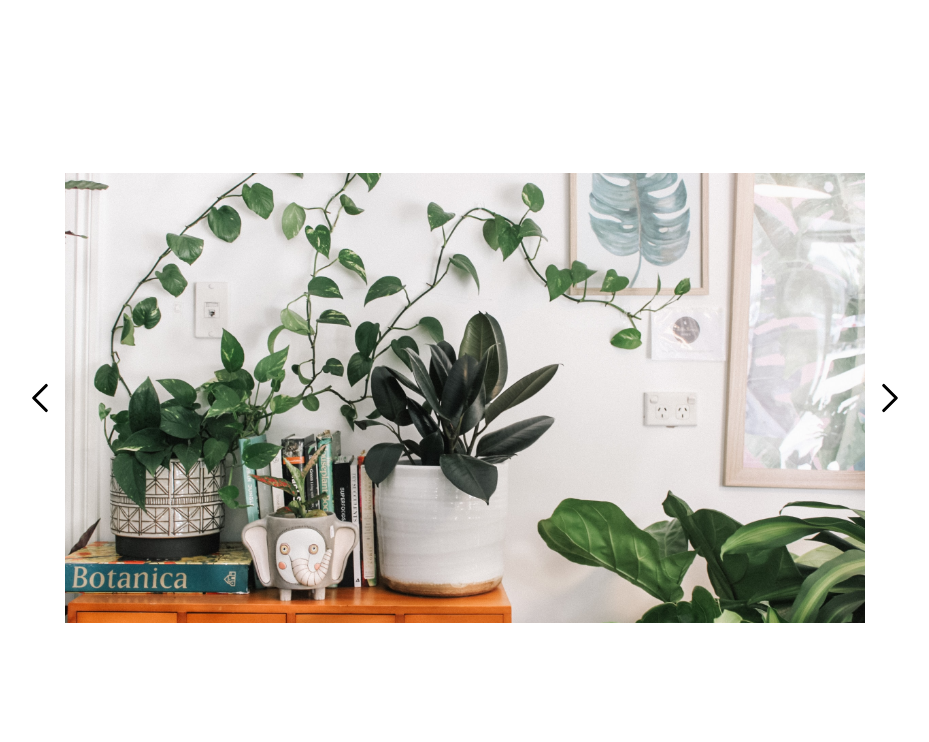
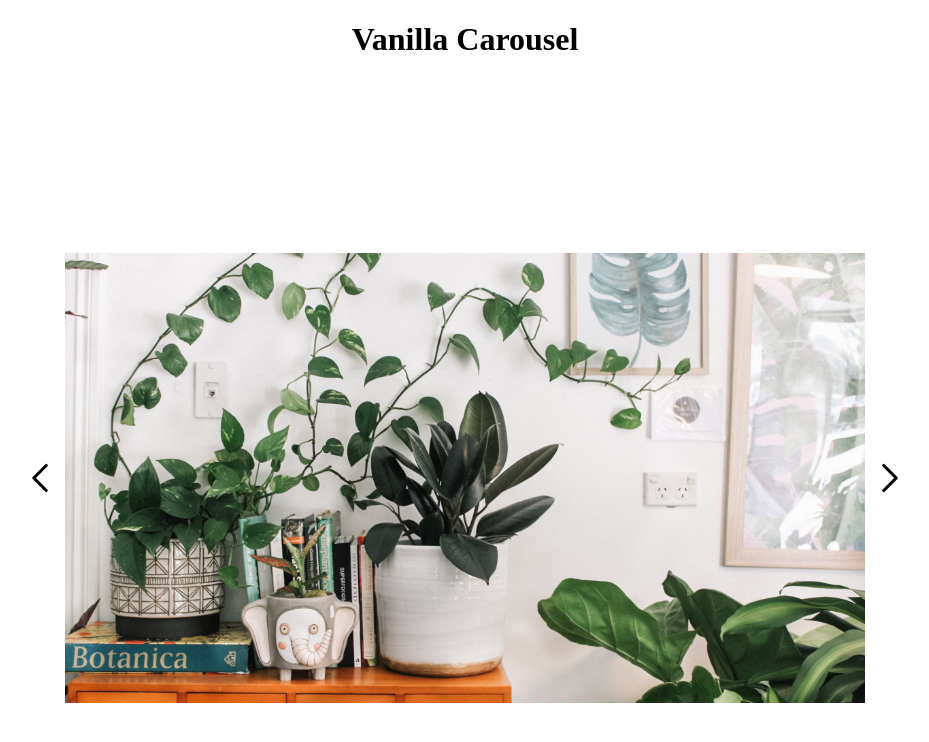
Before and after one commit to Rcatarata/Vanilla-Carousel-js, a plain HTML site: page index.html in a window 1280 px wide. Shown: the whole page, without its empty margins (175-1104 px from the left). Drawn offline with Linux system fonts and the light colour scheme.

Commit message:
Added headed
header added

```diff
--- a/index.html
+++ b/index.html
@@ -9,6 +9,10 @@
     <title>Carousel</title>
 </head>
 <body>
+    <header class="h1conatiner">
+        <h1>Vanilla Carousel</h1>
+    </header>
+
     <div class="container">
         <div class="left--block">
             <svg xmlns="http://www.w3.org/2000/svg" class="icon icon-tabler icon-tabler-chevron-left lefter"  viewBox="0 0 24 24" stroke-width="2" stroke="currentColor" fill="none" stroke-linecap="round" stroke-linejoin="round">
--- a/style.css
+++ b/style.css
@@ -2,6 +2,12 @@ html, body{
     margin: 0px;
     padding: 0px;
     box-sizing: border-box;
+}
+
+header{
+    display: flex;
+    justify-content: center;
+    align-items: center;
 }
 
 .container{
```
